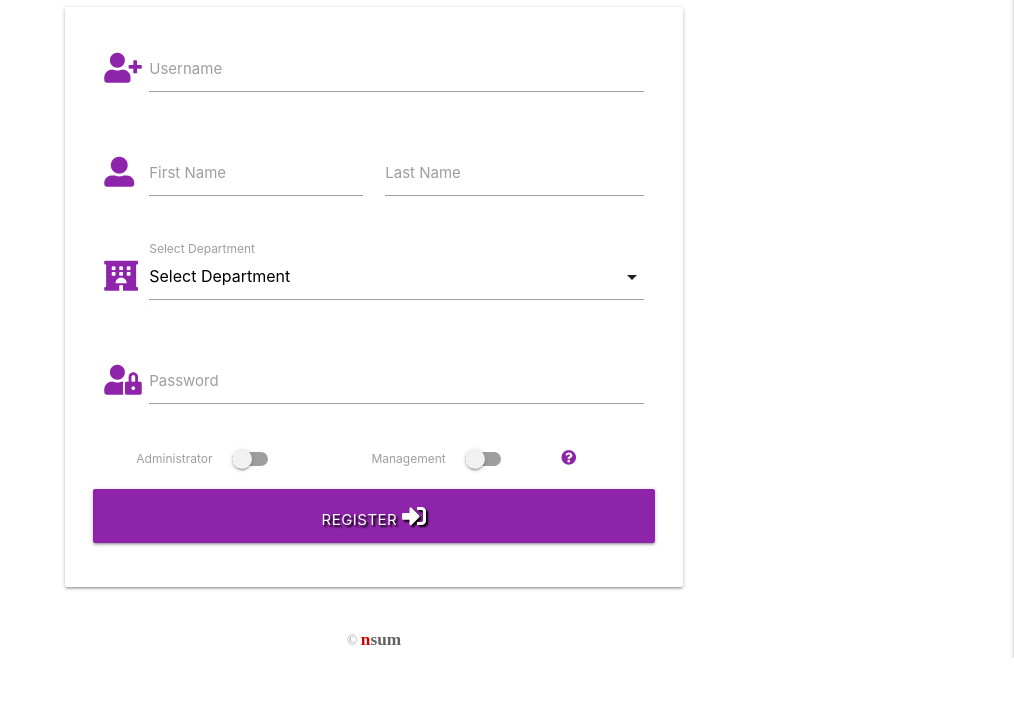
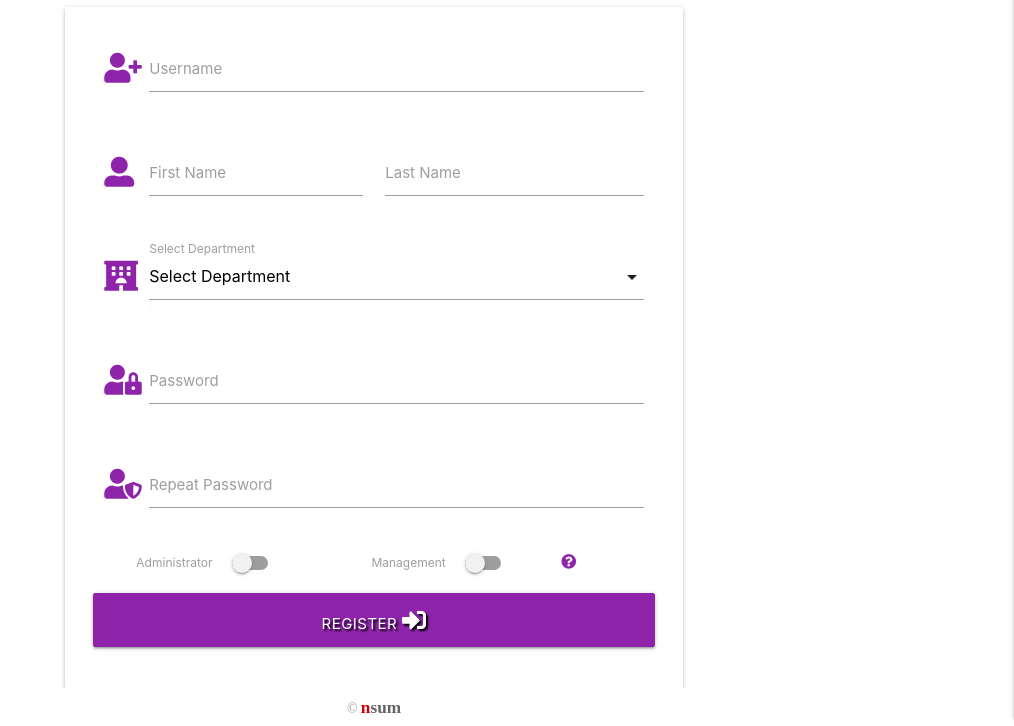
Before and after one commit to nsum/ms3-hotel-task-manager, a Flask app: template templates/register.html in a window 1280 px wide. Shown: the part 142-868 px from the top of the page, without its empty margins (266-1280 px from the left). Before the commit the page ends 800 px from the top, so only its background shows below. Run offline with Flask 2, Linux system fonts and the light colour scheme; the template is opened without the code that fills it, so the values that code supplies are empty; some libraries are stand-ins or nearby versions.

Commit message:
Add repeat password functonality when registering new user

```diff
--- a/app.py
+++ b/app.py
@@ -85,7 +85,6 @@ def tasks():
 @app.route("/all_tasks")
 @login_required
 @mgmt_access
-@admin_access
 def all_tasks():
     tasks = list(mongo.db.tasks.find())
     # Pull list of departments
@@ -147,7 +146,6 @@ def login():
 @app.route("/control")
 @login_required
 @mgmt_access
-@admin_access
 def control():
     return render_template("control_panel.html")
 
@@ -155,7 +153,6 @@ def control():
 @app.route("/register", methods=["GET", "POST"])
 @login_required
 @mgmt_access
-@admin_access
 def register():
     if request.method == "POST":
         # Check is username exists
@@ -168,27 +165,31 @@ def register():
 
         admin = "on" if request.form.get("admin") else "off"
         mgmt = "on" if request.form.get("mgmt") else "off"
+        # Check do inputs for password and repeat password match
+        if request.form.get("password") == request.form.get("repeat_password"):
+            register = {
+                "username": request.form.get("username").lower(),
+                "password": generate_password_hash(
+                    request.form.get("password")),
+                "first_name": request.form.get("first_name").capitalize(),
+                "last_name": request.form.get("last_name").capitalize(),
+                "department": request.form.get("department"),
+                "super_user": "off",
+                "admin": admin,
+                "mgmt": mgmt
+            }
+            mongo.db.users.insert_one(register)
 
-        register = {
-            "username": request.form.get("username").lower(),
-            "password": generate_password_hash(request.form.get("password")),
-            "first_name": request.form.get("first_name").capitalize(),
-            "last_name": request.form.get("last_name").capitalize(),
-            "department": request.form.get("department"),
-            "super_user": "off",
-            "admin": admin,
-            "mgmt": mgmt
-        }
-        mongo.db.users.insert_one(register)
-
-        # Flash username and password
-        flash(
-            "User '{}' Successfully Created!".format(
-                request.form.get("username")))
-        flash(
-            "Please Provide User With The Password: '{}'".format(
-                request.form.get("password")))
-        return redirect(url_for("control"))
+            # Flash username and password
+            flash(
+                "User '{}' Successfully Created!".format(
+                    request.form.get("username")))
+            flash(
+                "Please Provide User With The Password: '{}'".format(
+                    request.form.get("password")))
+            return redirect(url_for("control"))
+        else:
+            flash("Passwords Do Not Match")
 
     # Pull list of departments for dropdown list
     departments = mongo.db.departments.find()
@@ -213,7 +214,6 @@ def profile(username):
 @app.route("/add_dept_task", methods=["GET", "POST"])
 @login_required
 @mgmt_access
-@admin_access
 def add_dept_task():
     if request.method == "POST":
         is_urgent = "on" if request.form.get("is_urgent") else "off"
--- a/templates/register.html
+++ b/templates/register.html
@@ -41,13 +41,22 @@
                         <label for="department">Select Department</label>
                     </div>
                 </div>
-                <!-- Passowrd -->
+                <!-- Password -->
                 <div class="row">
                     <div class="input-field col s12">
                         <i class="fas fa-user-lock prefix purple-text text-darken-1"></i>
                         <input id="password" name="password" type="password" minlength="5" maxlength="15"
                             pattern="^[a-zA-Z0-9]{5,15}$" class="validate" required>
                         <label for="password">Password</label>
+                    </div>
+                </div>
+                <!-- Repeat password -->
+                <div class="row">
+                    <div class="input-field col s12">
+                        <i class="fas fa-user-shield prefix purple-text text-darken-1"></i>
+                        <input id="repeat_password" name="repeat_password" type="password" minlength="5" maxlength="15"
+                            pattern="^[a-zA-Z0-9]{5,15}$" class="validate" required>
+                        <label for="repeat_password">Repeat Password</label>
                     </div>
                 </div>
                 <!-- Admin & mgmt switches -->
```
